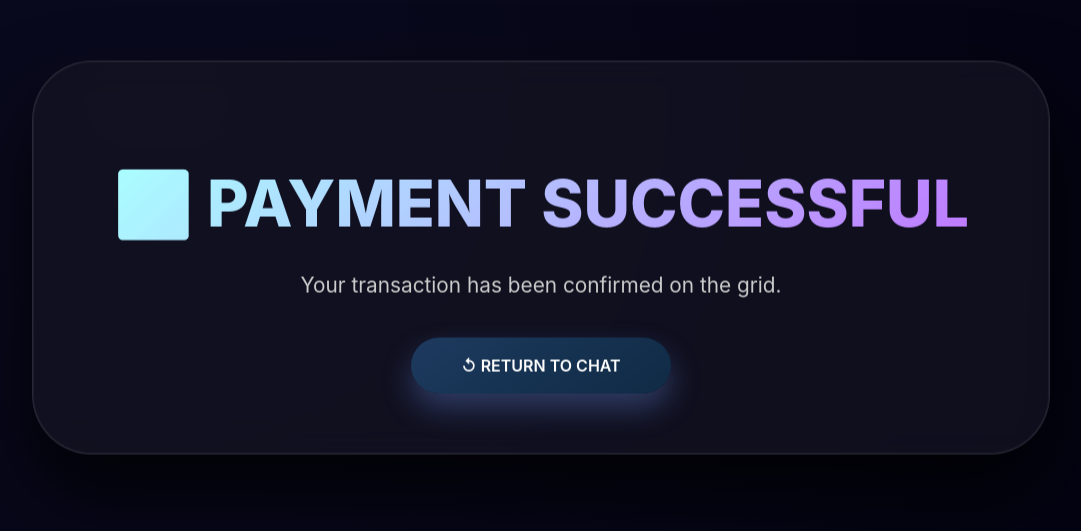
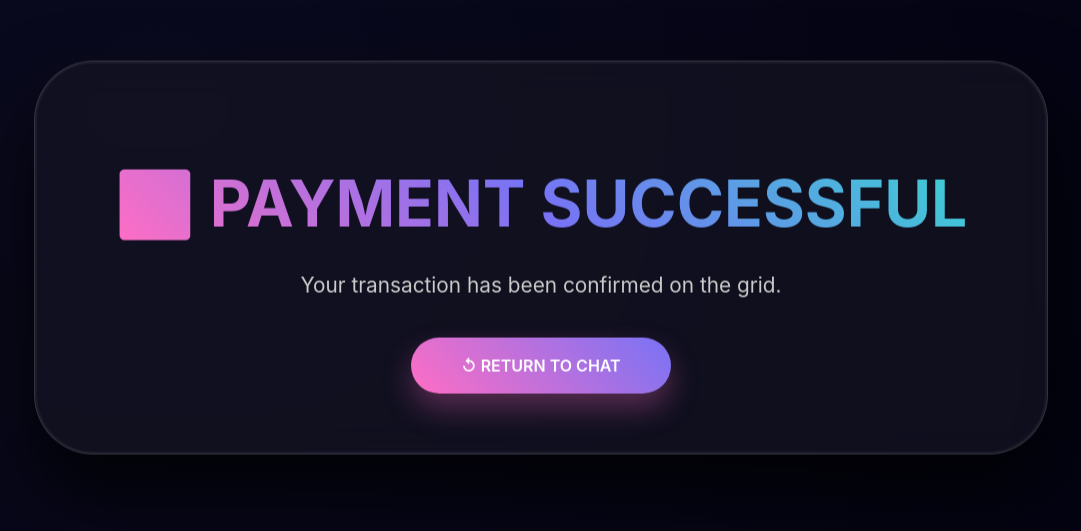
Before and after one commit to vikasitaliya/secure-chat, a website: page public/payment-success.html in a window 1280 px wide. Shown: the part 139-670 px from the top of the page, without its empty margins (99-1180 px from the left). Drawn offline with Linux system fonts and the light colour scheme.

Commit message:
Auto-commit: Changes saved on $(date)

```diff
--- a/public/payment-success.html
+++ b/public/payment-success.html
@@ -18,12 +18,12 @@
     }
     .card {
       background: rgba(20, 20, 35, 0.7);
-      backdrop-filter: blur(16px);
-      border: 1px solid rgba(255, 255, 255, 0.1);
+      backdrop-filter: blur(20px);
+      border: 1px solid rgba(255, 255, 255, 0.15);
       border-radius: 60px;
       padding: 60px 80px;
       text-align: center;
-      box-shadow: 0 40px 80px rgba(0, 0, 0, 0.8), 0 0 0 1px rgba(255, 255, 255, 0.05) inset;
+      box-shadow: 0 40px 80px rgba(0, 0, 0, 0.8), 0 0 0 2px rgba(255, 255, 255, 0.05) inset;
       animation: float 6s ease-in-out infinite;
     }
     @keyframes float {
@@ -32,11 +32,9 @@
       100% { transform: translateY(0px); }
     }
     h1 {
-      font-size: 4rem;
-      font-weight: 800;
-      background: linear-gradient(135deg, #aaffff, #bf7aff);
+      font-size: clamp(2rem, 8vw, 4rem);
+      background: linear-gradient(45deg, #ff6ec4, #7873f5, #3bd1d3);
       -webkit-background-clip: text;
-      background-clip: text;
       -webkit-text-fill-color: transparent;
       margin-bottom: 30px;
     }
@@ -48,17 +46,17 @@
     a {
       display: inline-block;
       padding: 18px 50px;
-      background: linear-gradient(145deg, #1e3a5f, #0f2b45);
+      background: linear-gradient(45deg, #ff6ec4, #7873f5);
       border-radius: 50px;
       color: white;
       text-decoration: none;
       font-weight: 600;
       transition: all 0.3s;
-      box-shadow: 0 15px 30px rgba(122, 162, 255, 0.3);
+      box-shadow: 0 15px 30px rgba(255, 110, 196, 0.3);
     }
     a:hover {
       transform: scale(1.05) translateY(-3px);
-      box-shadow: 0 20px 40px #7aa2ff;
+      box-shadow: 0 20px 40px #ff6ec4;
     }
   </style>
 </head>
```
